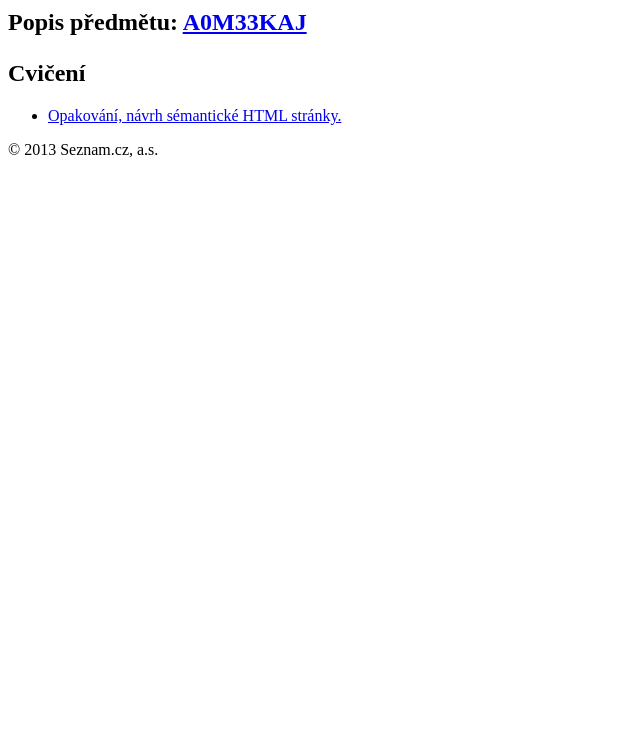
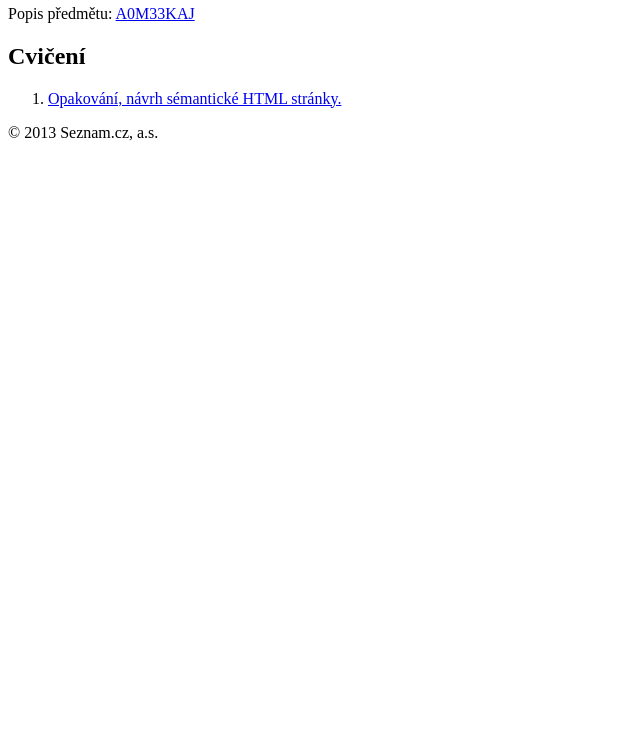
Before and after one commit to seznam/CVUT, a plain HTML site: page A0M33KAJ/index.html in a window 1280 px wide. Shown: the part 62-800 px from the top of the page, without its empty margins (0-640 px from the left). Drawn offline with Linux system fonts and the light colour scheme.

Commit message:
oprava H1 a zmena UL -> OL

```diff
--- a/A0M33KAJ/index.html
+++ b/A0M33KAJ/index.html
@@ -5,7 +5,7 @@
 		<title>Tvorba klientských aplikací v JavaScriptu</title>
 	<body>
 		<section>
-		<h1>Tvorba klientských aplikací v JavaScriptu<h1>
+		<h1>Tvorba klientských aplikací v JavaScriptu</h1>
 		<p>
 			Popis předmětu: <a href="http://www.fel.cvut.cz/education/bk/predmety/25/99/p2599006.html">A0M33KAJ</a>
 		</p>
@@ -13,11 +13,11 @@
 
 		<section>
 			<h2>Cvičení</h2>
-			<ul>
+			<ol>
 				<li>
 					<a href="/CVUT/A0M33KAJ/cviceni/01/">Opakování, návrh sémantické HTML stránky.</a>
 				</li>
-			</ul>
+			</ol>
 		</section>
 
 		<footer>
```
Also changed, not shown: index.html (+1 -1 lines).
